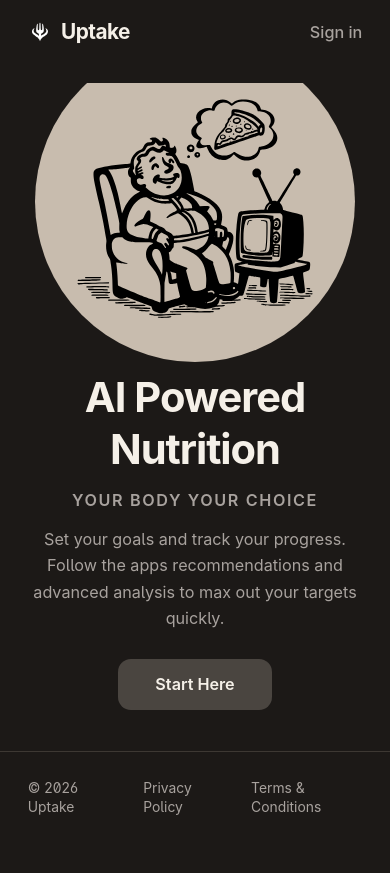
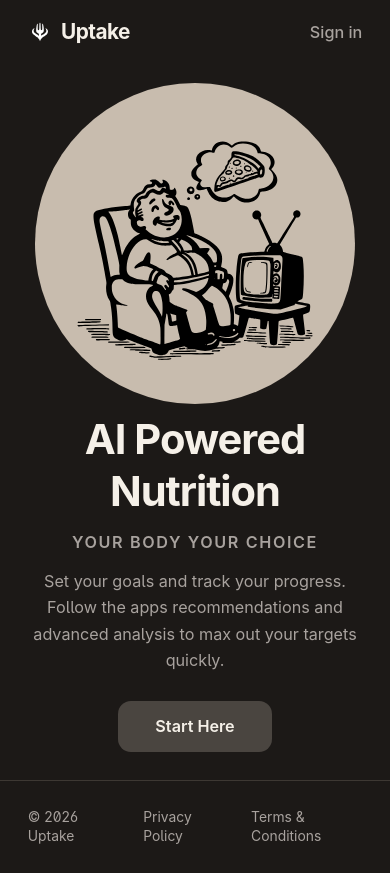
Before and after one commit to BloodyDeathRoll/uptake, a Next.js app: page / in a window 390 px wide. Before the commit the page ends 844 px from the top, so only its background shows below. Built offline with nearby package versions, Linux system fonts and the light colour scheme; a web font is replaced by a local one.

Commit message:
fix: remove negative margin on mobile illustration to stop top clipping
Co-Authored-By: Claude Sonnet 4.6 <noreply@anthropic.com>

```diff
--- a/src/app/page.tsx
+++ b/src/app/page.tsx
@@ -27,7 +27,7 @@ export default function LandingPage() {
       {/* Hero */}
       <main className="flex-1 flex flex-col items-center sm:justify-center px-6 text-center gap-6 pt-0 pb-6 sm:py-6">
         <div className="overflow-hidden sm:overflow-visible flex justify-center w-full sm:w-auto sm:block mt-4 sm:mt-0">
-          <Image src="/intro.svg" alt="" width={330} height={330} priority unoptimized className="h-[38vh] w-auto -mt-[5vh] sm:mt-0 sm:w-[330px] sm:h-[330px]" />
+          <Image src="/intro.svg" alt="" width={330} height={330} priority unoptimized className="h-[38vh] w-auto sm:w-[330px] sm:h-[330px]" />
         </div>
 
         <div className="space-y-3 max-w-xl -mt-4 sm:mt-0">
```
